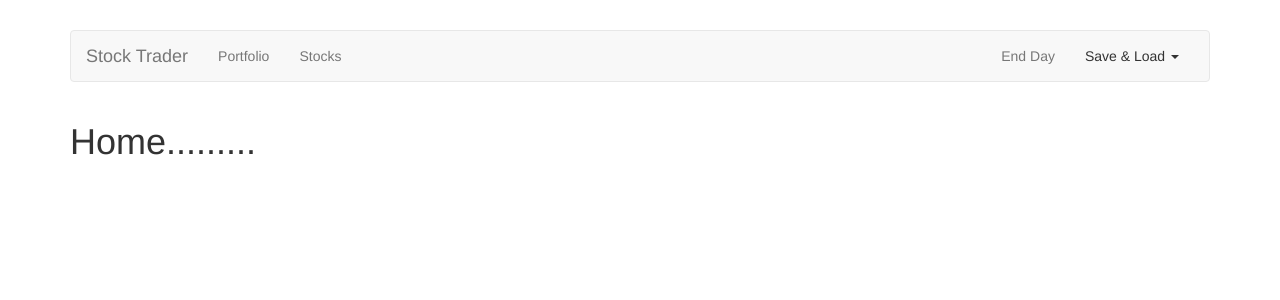
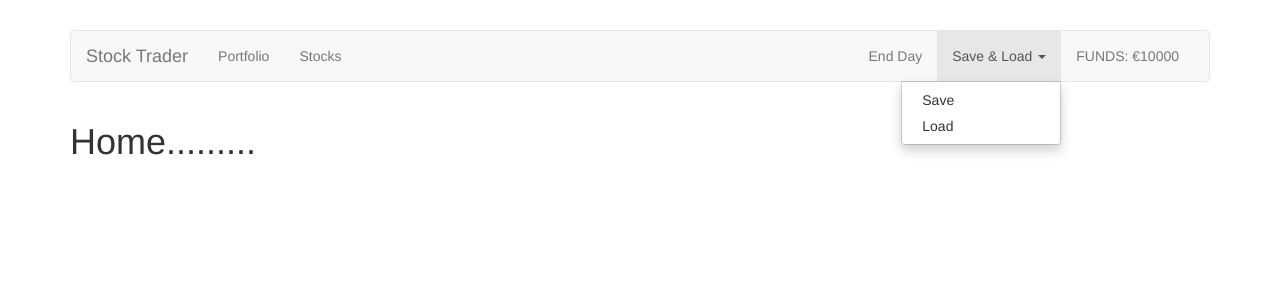
Before and after one commit to RCVZ/Stock-trading, a Vue app: page / in a window 1280 px wide. Both pictures are taken after a click on the button "Save & Load". Shown: the top 300 px of the page. Built offline with nearby package versions, Linux system fonts and the light colour scheme; the HTML template or start-up script is replaced by a standard one.

Commit message:
added save and load func

```diff
--- a/src/Header.vue
+++ b/src/Header.vue
@@ -28,23 +28,90 @@
           </router-link>
         </ul>
         <ul class="nav navbar-nav navbar-right">
-          <li><a href="#">End Day</a></li>
-          <li class="dropdown">
+          <li>
             <a
+              href="#"
+              @click="rdnStock"
+            >End Day
+            </a>
+          </li>
+          <li
+            class="dropdown"
+            :class="{open: expand}"
+          >
+            <a
+              @click="expand = !expand"
               href="#"
               class="dropdown-toggle"
               data-toggle="dropdown"
               role="button"
               aria-haspopup="true"
               aria-expanded="false"
-            >Save & Load <span class="caret" /></a>
+            >Save & Load
+              <span class="caret" />
+            </a>
             <ul class="dropdown-menu">
-              <li><a href="#">Save</a></li>
-              <li><a href="#">Load</a></li>
+              <li>
+                <a
+                  @click="save"
+                  href="#"
+                >Save
+                </a>
+              </li>
+              <li>
+                <a
+                  href="#"
+                  @click="load"
+                >Load
+                </a>
+              </li>
             </ul>
+          </li>
+          <li>
+            <span class="navbar-text">FUNDS: €{{ funds }}</span>
           </li>
         </ul>
       </div>
     </div>
   </nav>
 </template>
+
+<script>
+import { mapActions } from 'vuex';
+
+export default {
+  data () {
+    return {
+      expand: false
+    };
+  },
+  computed: {
+    funds () {
+      return this.$store.getters.funds;
+    }
+  },
+  methods: {
+    ...mapActions([
+      'randomizeStocks',
+      'loadData'
+    ]),
+    rdnStock () {
+      this.randomizeStocks();
+    },
+    save () {
+      const { funds, portfolioStocks, stocks } = this.$store.getters;
+      const data = {
+        funds,
+        portfolioStocks,
+        stocks
+      };
+      this.$http.put('data.json', data);
+      this.expand = false;
+    },
+    load () {
+      this.loadData();
+      this.expand = false;
+    }
+  }
+};
+</script>
```
